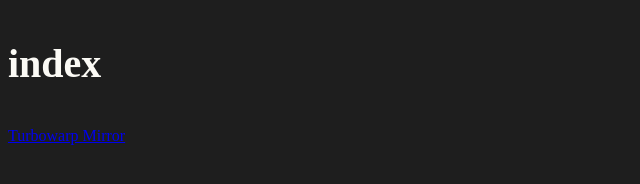
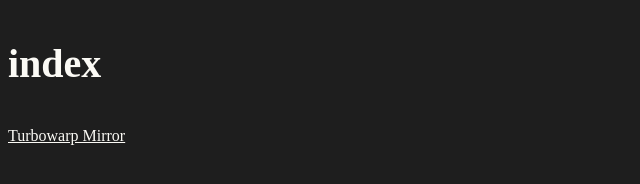
Before and after one commit to haydon7/inetindex, a plain HTML site: page index.html in a window 1280 px wide. Shown: the whole page, without its empty margins (0-640 px from the left). Drawn offline with Linux system fonts and the light colour scheme.

Commit message:
Update index.html

```diff
--- a/index.html
+++ b/index.html
@@ -7,8 +7,8 @@
       background-color: #1e1e1e;
       color: #FBFAF5;
     }
-    a a:visited{
-      #FBFAF5
+    a, a:visited{
+      color: #FBFAF5;
     }
     h3{
       font-size: 40px;
```
